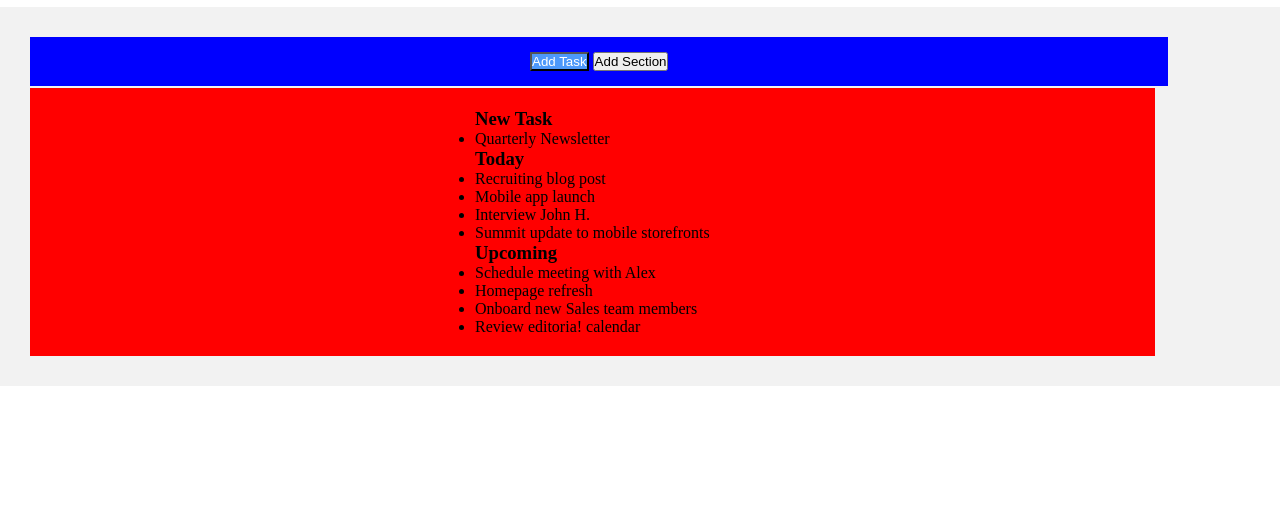
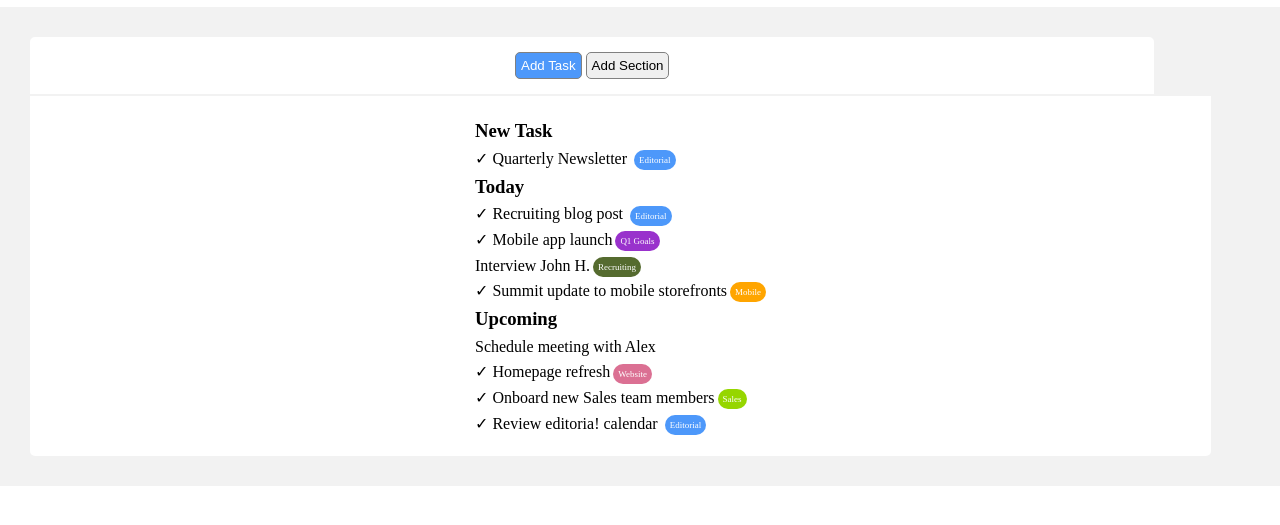
Before and after one commit to fabiomuzzu/html-css-toboolist, a plain HTML site: page index.html in a window 1280 px wide. Shown: the part 67-592 px from the top of the page. Drawn offline with Linux system fonts and the light colour scheme.

Commit message:
[ADD] some html and css

```diff
--- a/css/style.css
+++ b/css/style.css
@@ -16,6 +16,13 @@
     vertical-align: middle;
 }
 
+/* CSS dei button */
+button{
+    border-radius: 5px;
+    padding: 5px;
+    border: 1px solid grey;
+}
+
 #add_task{
     background-color: #4d98fa;
     color: white;
@@ -32,14 +39,57 @@ main{
 }
 
 .button_div{
-    padding: 15px 500px;    margin: 30px 10px 1px 30px;
-    background-color: blue;
+    padding: 15px 485px;    margin: 30px 10px 1px 30px;
+    background-color: white;
     display: inline-block;
+    border-top-left-radius: 5px;
+    border-top-right-radius: 5px;
 }
 
-.list {
+/* CSS della lista */
+ul{
+    list-style-type: none;
+}
+.list{
     padding: 20px 445px;
     margin: 1px 10px 30px 30px;
-    background-color: red;
+    background-color: white;
     display: inline-block;
+    border-bottom-left-radius: 5px;
+    border-bottom-right-radius: 5px;
+    line-height: 1.6;
 }
+
+.attachment{
+    border-radius: 10px;
+    color: #fff;
+    text-align: center;
+    padding: 5px;
+    font-size: xx-small;
+    margin-left: 3px;
+    vertical-align: middle;
+}
+
+.editorial{
+    background-color: #4d98fa;
+}
+
+.goals{
+    background-color: darkorchid;
+}
+
+.recruiting{
+    background-color: darkolivegreen;
+}
+
+.mobile{
+    background-color: orange;
+}
+
+.website{
+    background-color: palevioletred;
+}
+
+.sales{
+    background-color: rgb(150, 214, 0);
+}
--- a/index.html
+++ b/index.html
@@ -26,21 +26,21 @@
                 <div class="list">
                     <h3>New Task</h3>
                     <ul>
-                        <li>Quarterly Newsletter</li>
+                        <li>&#10003; Quarterly Newsletter <span class="attachment editorial">Editorial</span></li>
                     </ul>
                     <h3>Today</h3>
                     <ul>
-                        <li>Recruiting blog post</li>
-                        <li>Mobile app launch</li>
-                        <li>Interview John H.</li>
-                        <li>Summit update to mobile storefronts</li>
+                        <li>&#10003; Recruiting blog post <span class="attachment editorial">Editorial</span></li>
+                        <li>&#10003; Mobile app launch<span class="attachment goals">Q1 Goals</span></li>
+                        <li>Interview John H.<span class="attachment recruiting">Recruiting</span></li>
+                        <li>&#10003; Summit update to mobile storefronts<span class="attachment mobile">Mobile</span></li>
                     </ul>
                     <h3>Upcoming</h3>
                     <ul>
                         <li>Schedule meeting with Alex</li>
-                        <li>Homepage refresh</li>
-                        <li>Onboard new Sales team members</li>
-                        <li>Review editoria! calendar</li>
+                        <li>&#10003; Homepage refresh<span class="attachment website">Website</span></li>
+                        <li>&#10003; Onboard new Sales team members<span class="attachment sales">Sales</span></li>
+                        <li>&#10003; Review editoria! calendar <span class="attachment editorial">Editorial</span></li>
                     </ul>
                 </div>
             </div>
```
